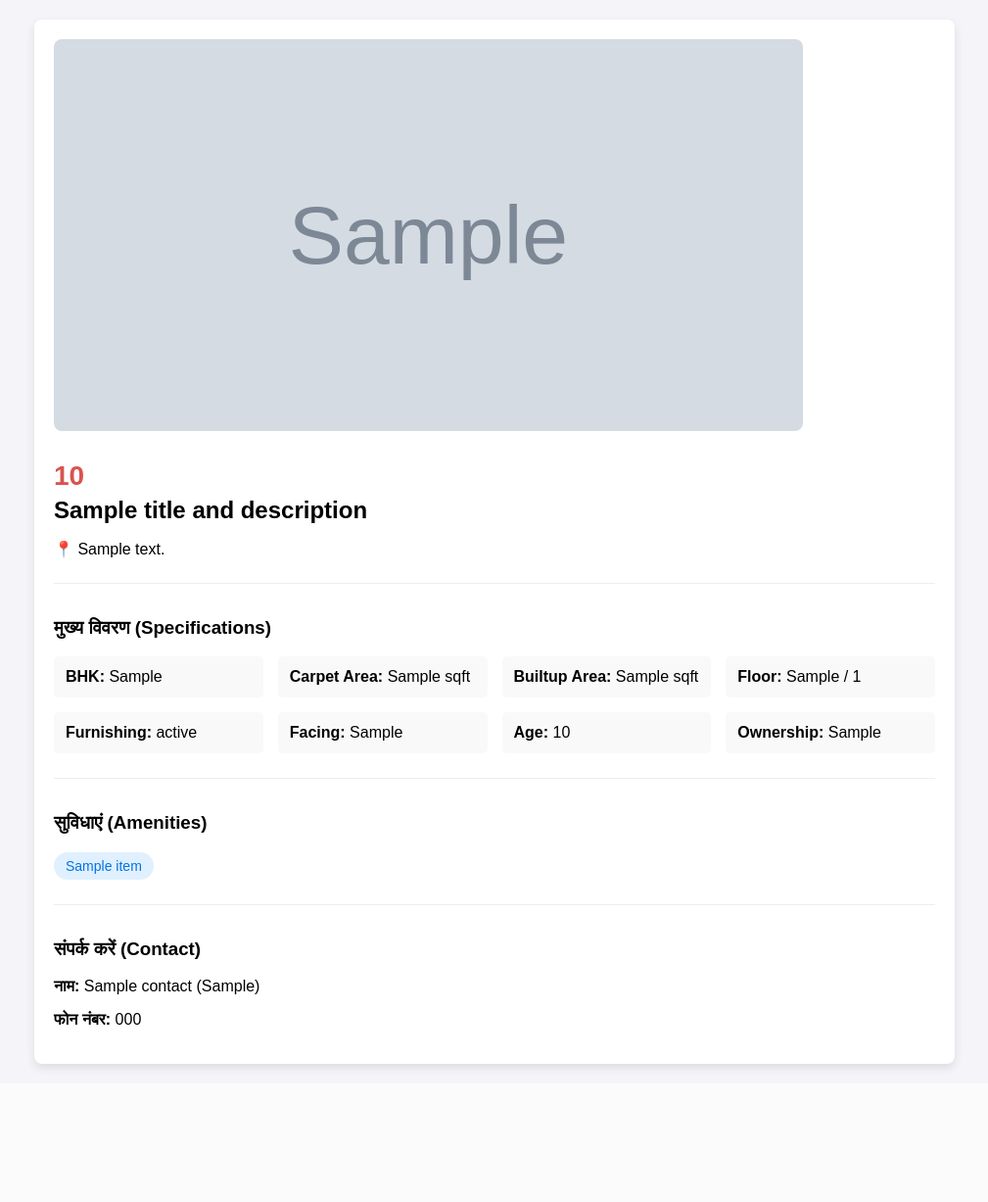
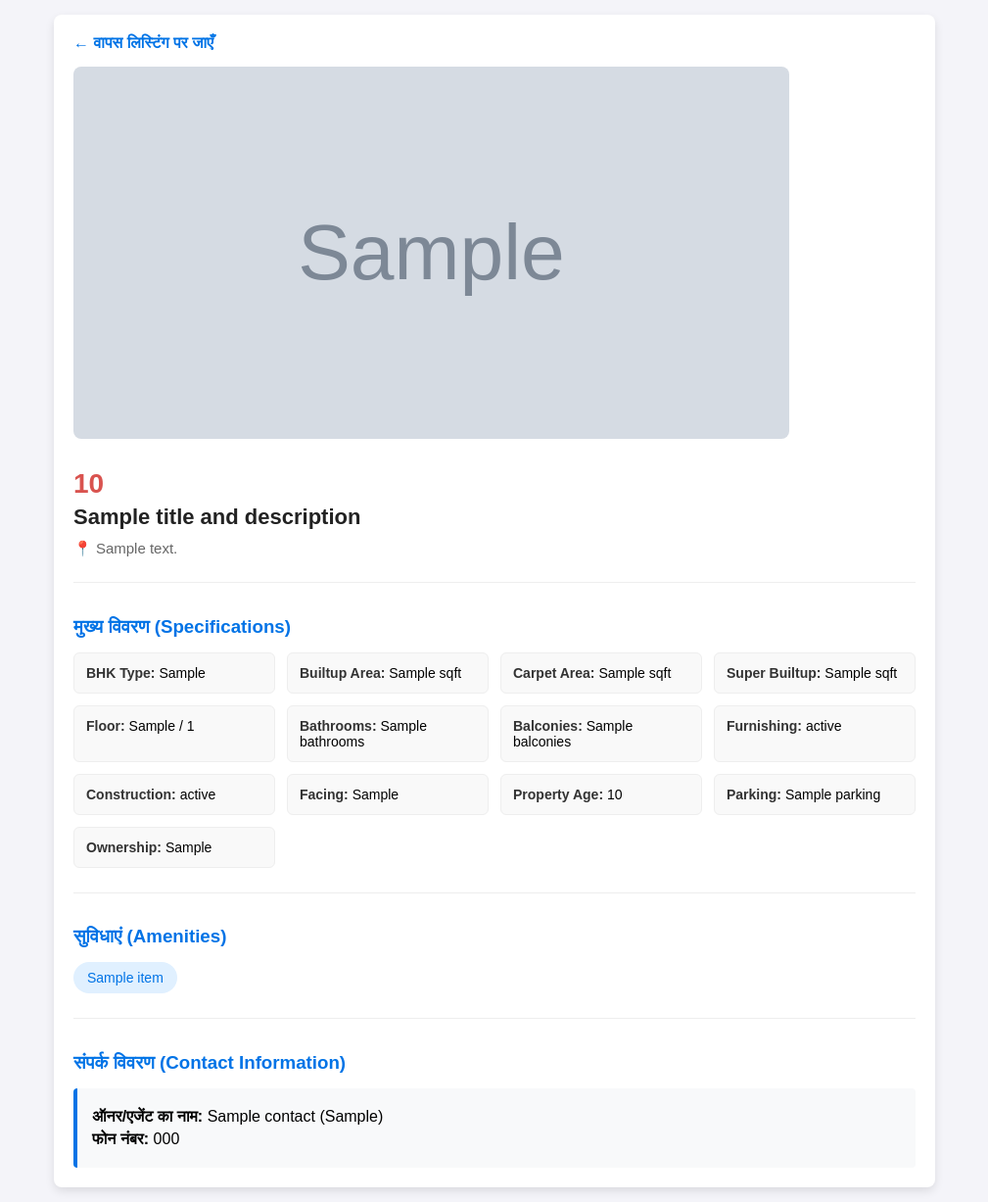
Before and after one commit to pawandevprasad1-wq/WOW-REPOSITORY, a Flask app: template templates/details.html in a window 1280 px wide. Shown: the whole page at 98% size, without its empty margins (135-1144 px from the left). Before the commit the page ends 1093 px from the top, so only its background shows below. Run offline with Flask 3, Linux system fonts and the light colour scheme; the template is opened without the code that fills it: most values are stand-ins (such as "Sample title", 1, 10 or a date in 2020); grey boxes marked "Sample" are stand-in pictures.

Commit message:
Update details.html

```diff
--- a/templates/details.html
+++ b/templates/details.html
@@ -3,52 +3,80 @@
 <head>
     <meta charset="UTF-8">
     <meta name="viewport" content="width=device-width, initial-scale=1.0">
-    <title>{{ p.title_and_description.title }}</title>
+    <title>{{ p.title_and_description.title if p.title_and_description else 'Property Details' }}</title>
     <style>
-        body { font-family: Arial, sans-serif; background: #f4f4f9; margin: 0; padding: 20px; }
+        * { box-sizing: border-box; }
+        body { font-family: Arial, sans-serif; background: #f4f4f9; margin: 0; padding: 15px; }
         .container { max-width: 900px; margin: 0 auto; background: white; padding: 20px; border-radius: 8px; box-shadow: 0 4px 10px rgba(0,0,0,0.1); }
+
+        /* Gallery Horizontal Scroll Slider */
         .gallery-container { display: flex; overflow-x: auto; gap: 10px; padding-bottom: 15px; scroll-snap-type: x mandatory; }
         .gallery-container::-webkit-scrollbar { height: 8px; }
         .gallery-container::-webkit-scrollbar-thumb { background: #0073e6; border-radius: 4px; }
-        .gallery-img { flex: 0 0 85%; height: 400px; object-fit: cover; border-radius: 8px; scroll-snap-align: center; }
+        .gallery-img { flex: 0 0 85%; max-width: 85%; height: 380px; object-fit: cover; border-radius: 8px; scroll-snap-align: center; }
+
         .price { font-size: 28px; font-weight: bold; color: #d9534f; margin: 15px 0 5px; }
-        .title { font-size: 24px; font-weight: bold; margin-bottom: 15px; }
+        .title { font-size: 22px; font-weight: bold; margin-bottom: 10px; color: #222; }
+        .location { color: #666; font-size: 15px; margin-bottom: 20px; }
         .section { margin-top: 25px; border-top: 1px solid #eee; padding-top: 15px; }
-        .grid { display: grid; grid-template-columns: repeat(auto-fit, minmax(200px, 1fr)); gap: 15px; }
-        .grid-item { background: #f9f9f9; padding: 12px; border-radius: 5px; }
+        .section h3 { margin-bottom: 15px; color: #0073e6; }
+
+        .grid { display: grid; grid-template-columns: repeat(auto-fit, minmax(200px, 1fr)); gap: 12px; }
+        .grid-item { background: #f9f9f9; padding: 12px; border-radius: 6px; border: 1px solid #eee; font-size: 14px; }
+        .grid-item strong { color: #333; }
+
         .amenities-list { display: flex; flex-wrap: wrap; gap: 10px; }
-        .tag { background: #e0f0ff; color: #0073e6; padding: 6px 12px; border-radius: 20px; font-size: 14px; }
+        .tag { background: #e0f0ff; color: #0073e6; padding: 8px 14px; border-radius: 20px; font-size: 14px; font-weight: 500; }
+
+        .contact-card { background: #f8f9fa; border-left: 4px solid #0073e6; padding: 15px; border-radius: 4px; }
+        .btn-back { display: inline-block; margin-bottom: 15px; color: #0073e6; text-decoration: none; font-weight: bold; }
     </style>
 </head>
 <body>
 
 <div class="container">
+    <a href="javascript:history.back()" class="btn-back">← वापस लिस्टिंग पर जाएँ</a>
+
+    <!-- Photo Gallery Carousel -->
     <div class="gallery-container">
-        {% if p.media and p.media.images %}
+        {% if p.media and p.media.images and p.media.images|length > 0 %}
             {% for img in p.media.images %}
                 <img class="gallery-img" src="{{ img }}" alt="Property Image">
             {% endfor %}
+        {% else %}
+            <img class="gallery-img" src="https://via.placeholder.com/800x400?text=No+Image+Available" alt="No Image">
         {% endif %}
     </div>
 
-    <div class="price">{{ p.pricing.price_display }}</div>
-    <div class="title">{{ p.title_and_description.title }}</div>
-    <p>📍 {{ p.location.full_address }}</p>
+    <!-- Pricing & Title -->
+    <div class="price">{{ p.pricing.price_display if p.pricing else 'Price N/A' }}</div>
+    <div class="title">{{ p.title_and_description.title if p.title_and_description else 'Property' }}</div>
+    <div class="location">📍 {{ p.location.full_address if p.location else 'Location N/A' }}</div>
 
+    <!-- Specifications -->
+    {% if p.specifications %}
     <div class="section">
         <h3>मुख्य विवरण (Specifications)</h3>
         <div class="grid">
-            <div class="grid-item"><strong>BHK:</strong> {{ p.specifications.bhk_type }}</div>
+            <div class="grid-item"><strong>BHK Type:</strong> {{ p.specifications.bhk_type }}</div>
+            <div class="grid-item"><strong>Builtup Area:</strong> {{ p.specifications.builtup_sqft }} sqft</div>
             <div class="grid-item"><strong>Carpet Area:</strong> {{ p.specifications.carpet_sqft }} sqft</div>
-            <div class="grid-item"><strong>Builtup Area:</strong> {{ p.specifications.builtup_sqft }} sqft</div>
+            <div class="grid-item"><strong>Super Builtup:</strong> {{ p.specifications.super_builtup_sqft }} sqft</div>
             <div class="grid-item"><strong>Floor:</strong> {{ p.specifications.floor_no }} / {{ p.specifications.total_floors }}</div>
+            <div class="grid-item"><strong>Bathrooms:</strong> {{ p.specifications.bathrooms }}</div>
+            <div class="grid-item"><strong>Balconies:</strong> {{ p.specifications.balconies }}</div>
             <div class="grid-item"><strong>Furnishing:</strong> {{ p.specifications.furnishing_status }}</div>
+            <div class="grid-item"><strong>Construction:</strong> {{ p.specifications.construction_status }}</div>
             <div class="grid-item"><strong>Facing:</strong> {{ p.specifications.facing_direction }}</div>
-            <div class="grid-item"><strong>Age:</strong> {{ p.specifications.property_age }}</div>
+            <div class="grid-item"><strong>Property Age:</strong> {{ p.specifications.property_age }}</div>
+            <div class="grid-item"><strong>Parking:</strong> {{ p.specifications.parking }}</div>
             <div class="grid-item"><strong>Ownership:</strong> {{ p.specifications.ownership_type }}</div>
         </div>
     </div>
+    {% endif %}
 
+    <!-- Amenities -->
+    {% if p.amenities and p.amenities|length > 0 %}
     <div class="section">
         <h3>सुविधाएं (Amenities)</h3>
         <div class="amenities-list">
@@ -57,12 +85,18 @@
             {% endfor %}
         </div>
     </div>
+    {% endif %}
 
+    <!-- Contact Info -->
+    {% if p.contact %}
     <div class="section">
-        <h3>संपर्क करें (Contact)</h3>
-        <p><strong>नाम:</strong> {{ p.contact.owner_name }} ({{ p.contact.owner_type }})</p>
-        <p><strong>फोन नंबर:</strong> {{ p.contact.phone }}</p>
+        <h3>संपर्क विवरण (Contact Information)</h3>
+        <div class="contact-card">
+            <p style="margin: 5px 0;"><strong>ऑनर/एजेंट का नाम:</strong> {{ p.contact.owner_name }} ({{ p.contact.owner_type }})</p>
+            <p style="margin: 5px 0;"><strong>फोन नंबर:</strong> {{ p.contact.phone }}</p>
+        </div>
     </div>
+    {% endif %}
 </div>
 
 </body>
```
